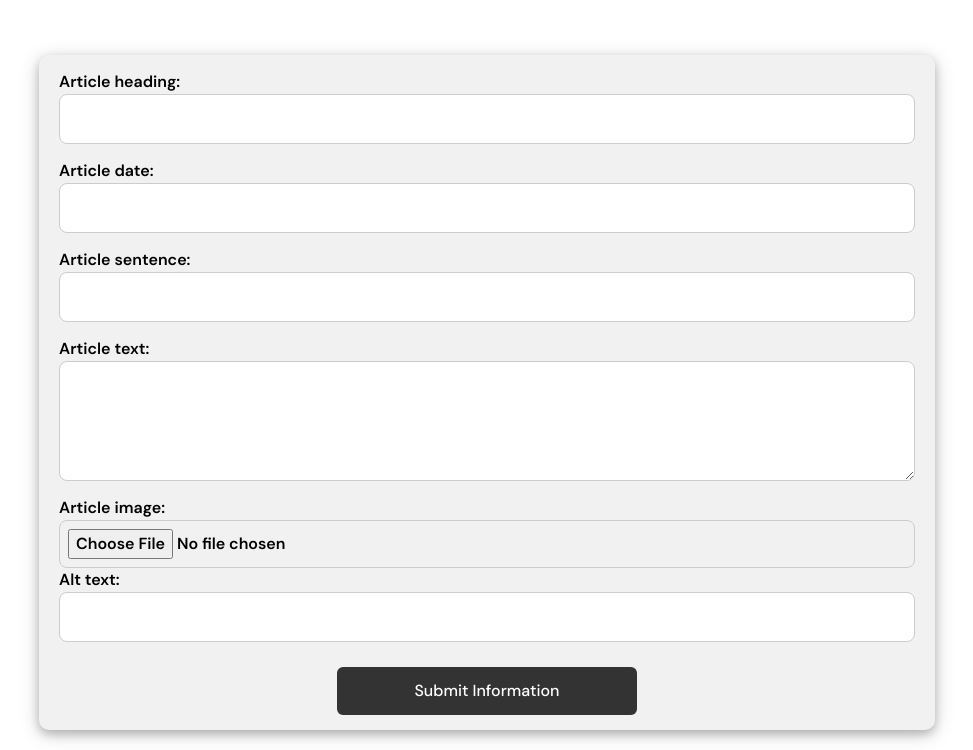
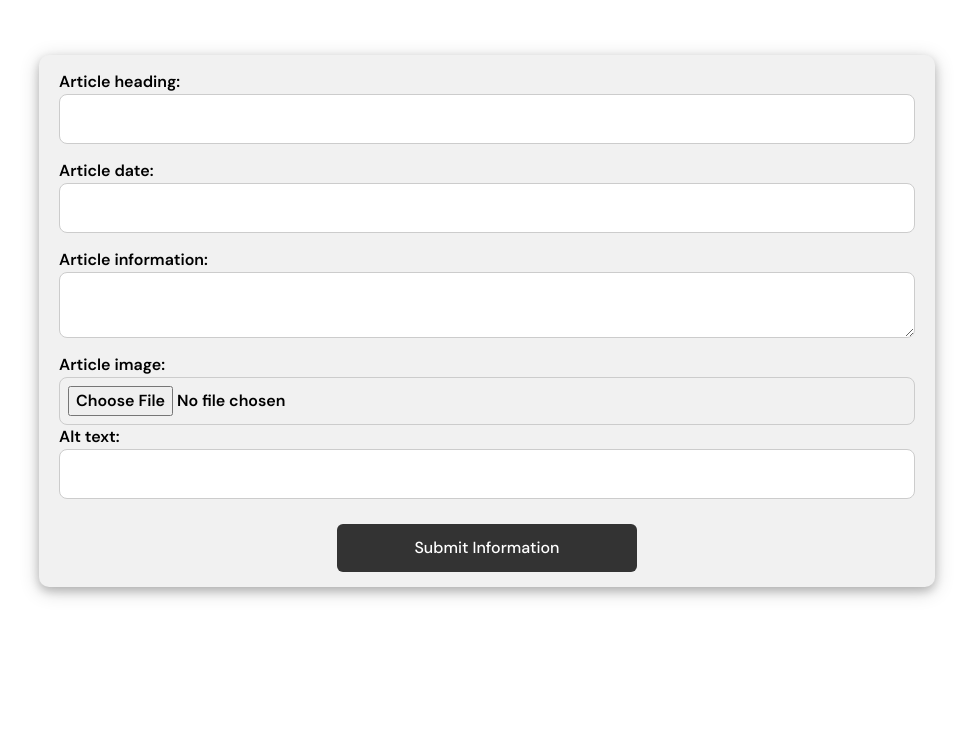
Before and after one commit to NikitaSidaway/Tennis-app, a Flask app: page /admin/dashboard in a window 1280 px wide. Shown: the part 50-800 px from the top of the page, without its empty margins (153-1126 px from the left). Run offline with Flask 3, Linux system fonts and the light colour scheme.

Commit message:
Made it so news/events page now accesses database for images

```diff
--- a/app.py
+++ b/app.py
@@ -37,9 +37,41 @@ def home():
 
 @app.route("/news")
 def news():
-    news = query_db("SELECT * FROM news")
-    events = query_db("SELECT * FROM events")
-    return render_template("news_events.html", news = news, events = events)
+    news_query = """
+        SELECT
+            news.news_id AS id,
+            news.heading,
+            news.date,
+            news.information,
+            images.file_name,
+            images.alt
+        FROM
+            news
+        JOIN
+            images ON news.image_id = images.image_id
+        ORDER BY
+            news.date DESC;
+    """
+    news_items = query_db(news_query)
+
+    events_query = """
+        SELECT
+            events.event_id AS id,
+            events.heading,
+            events.date,
+            events.information,
+            images.file_name,
+            images.alt
+        FROM
+            events
+        JOIN
+            images ON events.image_id = images.image_id
+        ORDER BY
+            events.date ASC;
+    """
+    events = query_db(events_query)
+
+    return render_template("news_events.html", news=news_items, events=events)
 
 
 
@@ -93,8 +125,7 @@ def add_item():
     file = request.files['file']
     heading = request.form['heading']
     date = request.form['date']
-    sentence = request.form['article_sentence']
-    text = request.form['article_text']
+    text = request.form['article_information']
     alt_text = request.form['alt_text']
 
     filename = secure_filename(file.filename)
@@ -104,9 +135,9 @@ def add_item():
 
     image_id = query_db(sql_image, (filename, alt_text), inserting=True)
 
-    sql_news = "INSERT INTO news (heading, date, article_sentence, article, image_id) VALUES (?, ?, ?, ?, ?);"
+    sql_news = "INSERT INTO news (heading, date, information, image_id) VALUES (?, ?, ?, ?);"
 
-    query_db(sql_news, (heading, date, sentence, text, image_id))
+    query_db(sql_news, (heading, date, text, image_id))
 
 
     get_db().commit()
--- a/templates/admin.html
+++ b/templates/admin.html
@@ -10,11 +10,8 @@
     <label for="date">Article date:</label>
     <input class="w3-input w3-border w3-round-large" type="text" id="date" name="date">
 
-    <label for="article_sentence">Article sentence:</label>
-    <input class="w3-input w3-border w3-round-large" type="text" id="article_sentence" name="article_sentence">
-
-    <label for="article_text">Article text:</label>
-    <textarea class="w3-input w3-border w3-round-large" type="text" id="article_text" name="article_text"></textarea>
+    <label for="article_text">Article information:</label>
+    <textarea class="w3-input w3-border w3-round-large" type="text" id="article_information" name="article_information"></textarea>
 
     <label for="file">Article image:</label>
     <input class="w3-input w3-border w3-round-large" type="file" name="file">
--- a/templates/news_events.html
+++ b/templates/news_events.html
@@ -16,7 +16,7 @@
     <div class="container">
 
       <div class="w3-card-4 cards">
-        <img src="./static/images/placeholder.png" alt="Event image">
+        <img src="./static/images/{{ item[4] }}" alt="Event image">
       </div>
 
       <div class="event-details">
@@ -37,7 +37,7 @@
       <a href="/news/{{ item[0]}}">
 
         <div class="w3-card-4 cards">
-          <img src="./static/images/placeholder.png" alt="Event image">
+          <img src="./static/images/{{ item[4] }}" alt="Event image">
         </div>
 
         <div class="event-details">
```
Also changed, not shown: database.db, static/images/tennisnews.jpg (added).
